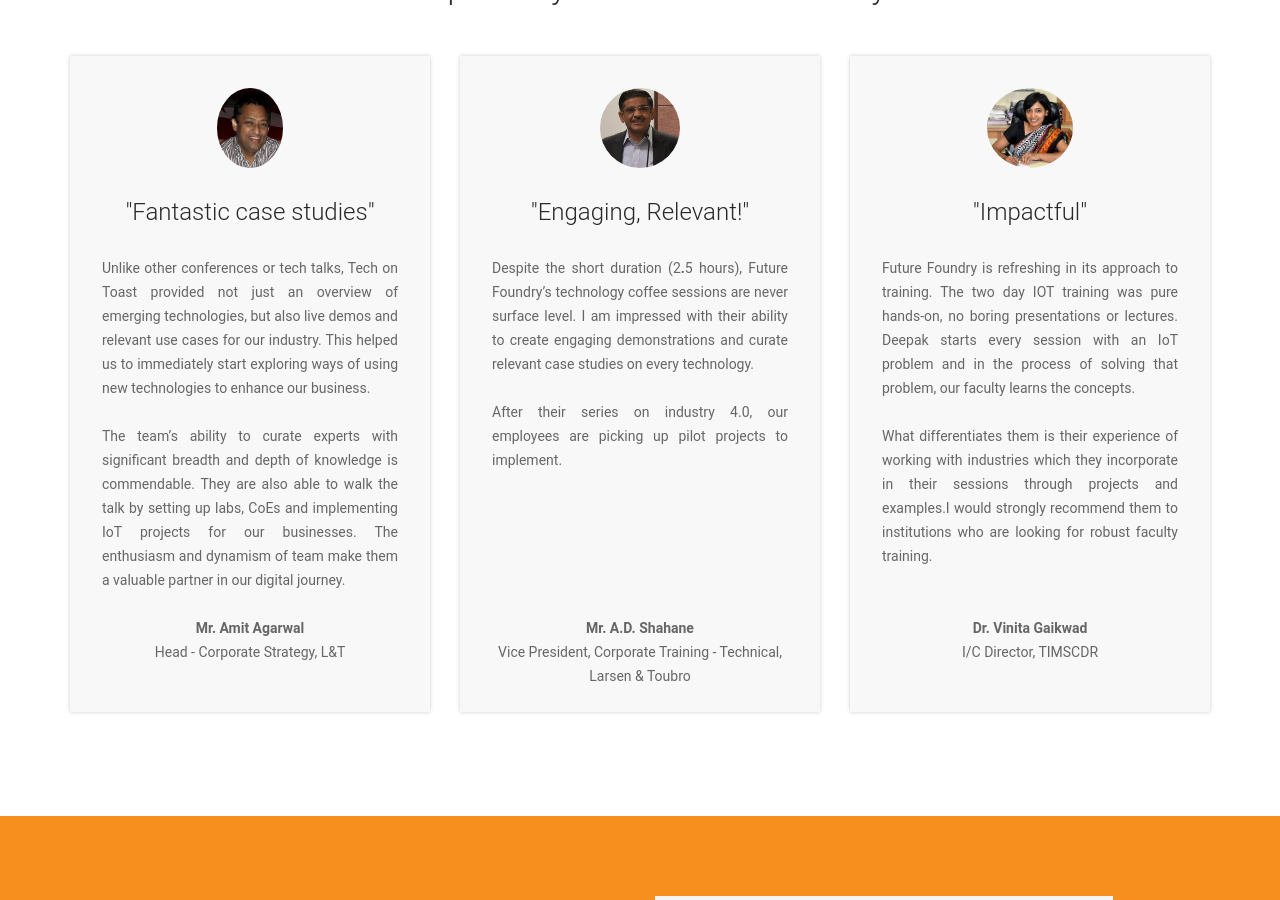
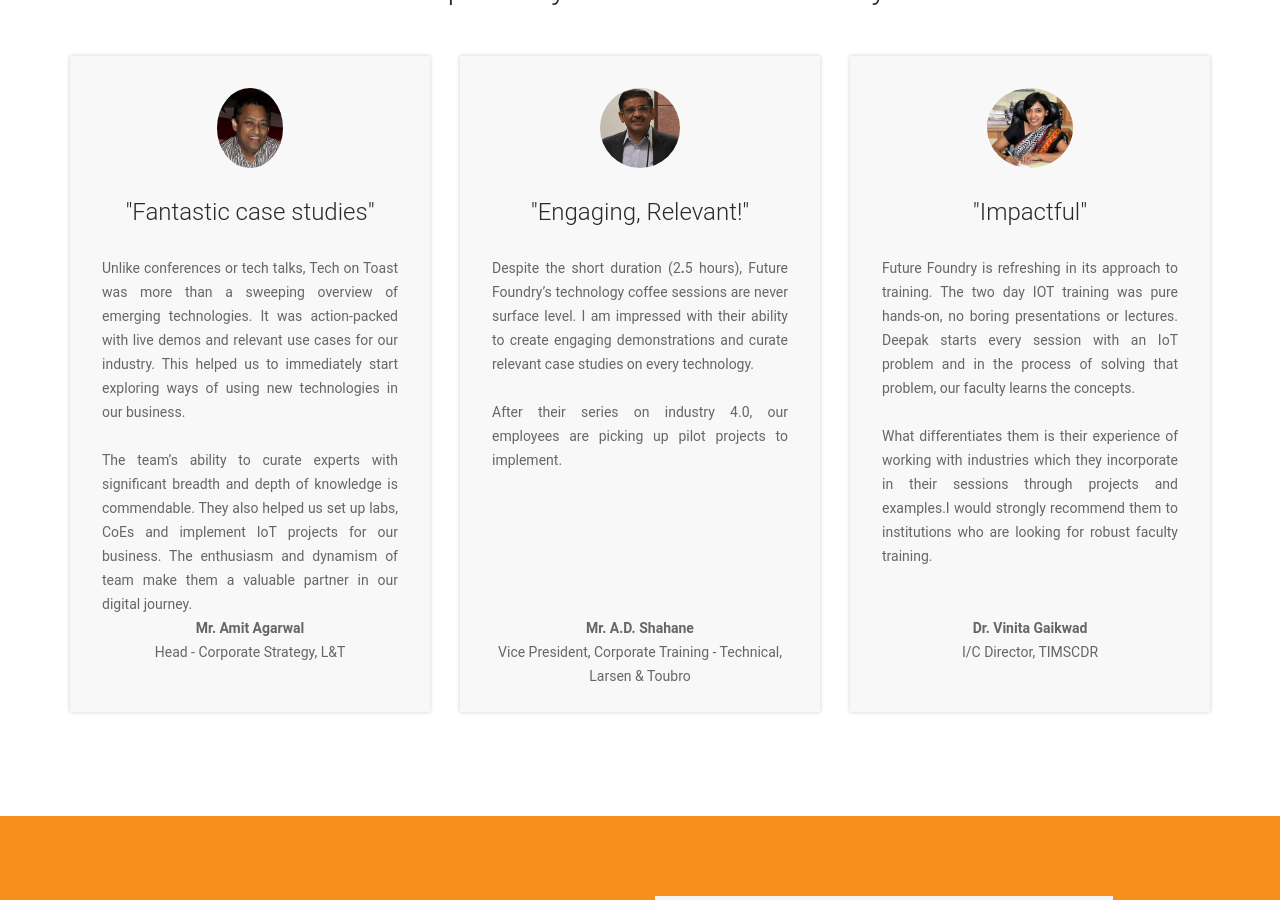
Before and after one commit to akshatkedia/fresher-foundry, a Jekyll site: the page built from index.md, in a window 1280 px wide and 900 px high, scrolled down 2612 px. Built offline with Jekyll 4.4.1, drawn with Linux system fonts in a browser that asks for light colours.

Commit message:
Updated Index

```diff
--- a/index.md
+++ b/index.md
@@ -65,14 +65,13 @@ customers:
 testimonials:
 - name: Mr. Amit Agarwal
   image: "/uploads/amit%20ag.jpg"
-  testimonial: "Unlike other conferences or tech talks, Tech on Toast provided not
-    just an overview of emerging technologies, but also live demos and relevant use
-    cases for our industry. This helped us to immediately start exploring ways of
-    using new technologies to enhance our business. \n\nThe team's ability to curate
-    experts with significant breadth and depth of knowledge is commendable. They are
-    also able to walk the talk by setting up labs, CoEs and implementing IoT projects
-    for our businesses. The enthusiasm and dynamism of team make them a valuable partner
-    in our digital journey."
+  testimonial: "Unlike conferences or tech talks, Tech on Toast was more than a sweeping
+    overview of emerging technologies. It was action-packed with live demos and relevant
+    use cases for our industry. This helped us to immediately start exploring ways
+    of using new technologies in our business. \n\nThe team's ability to curate experts
+    with significant breadth and depth of knowledge is commendable. They also helped
+    us set up labs, CoEs and implement IoT projects for our business. The enthusiasm
+    and dynamism of team make them a valuable partner in our digital journey."
   company: 'Head - Corporate Strategy, L&T '
   adjective: Fantastic case studies
 - name: Mr. A.D. Shahane
```
